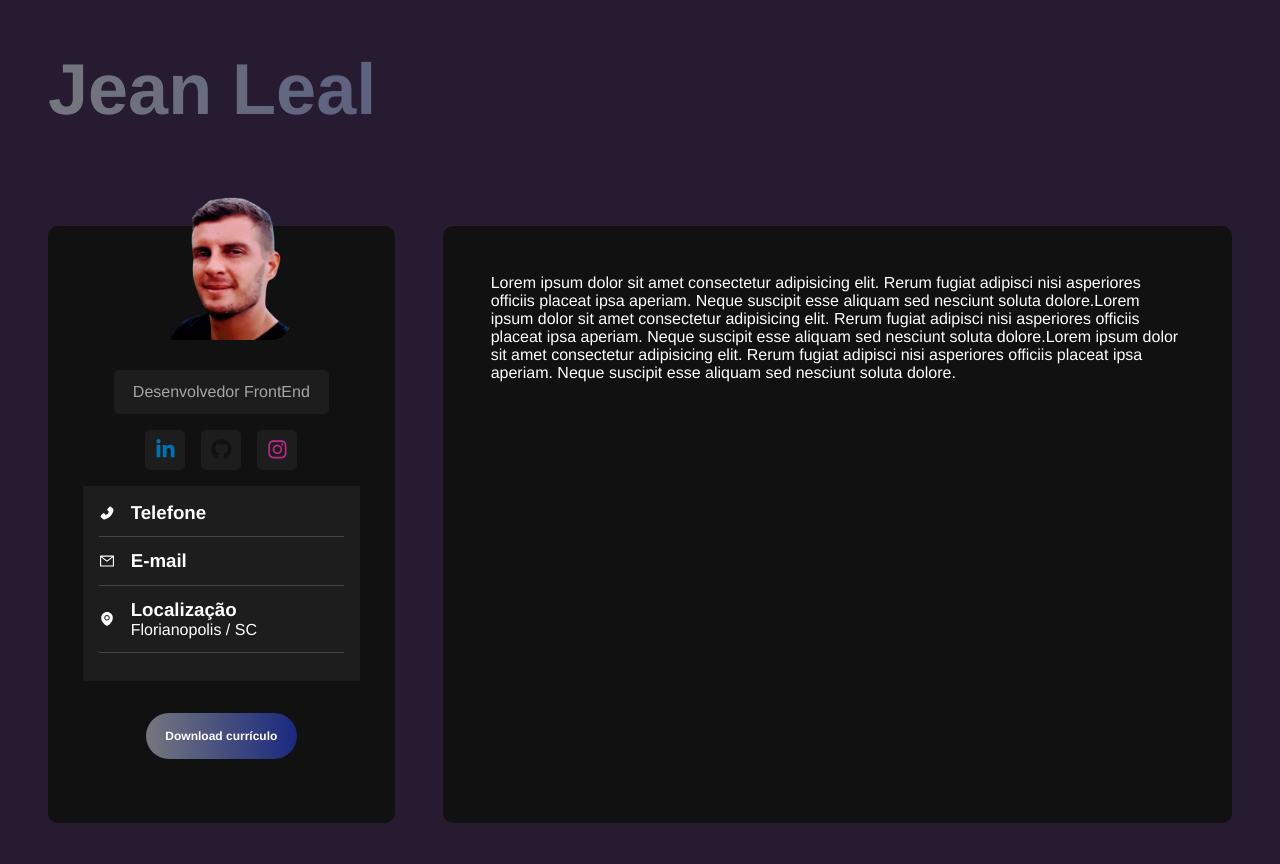
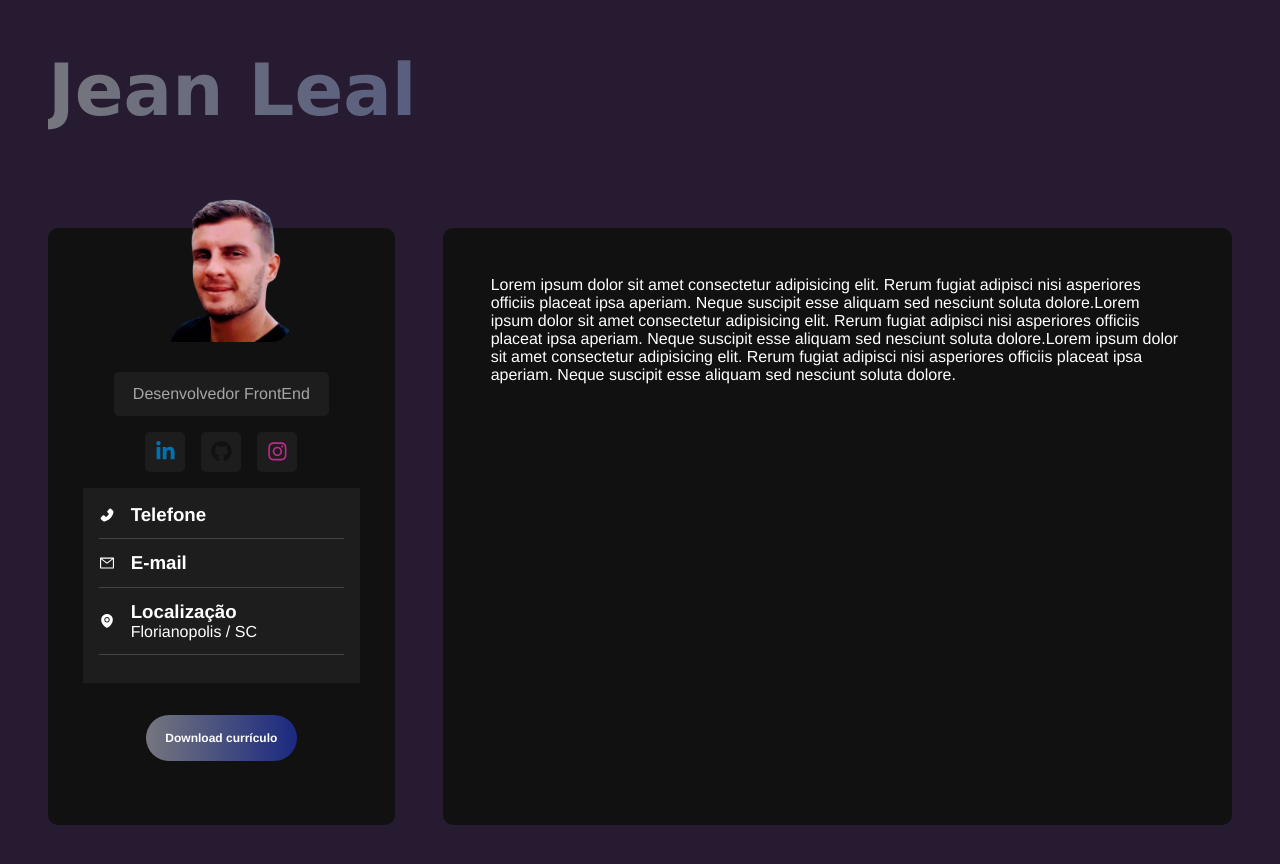
Before and after one commit to Jeanll7/perfil, a React (Vite) app: page / in a window 1280 px wide. Shown: the top 864 px of the page. Built offline with nearby package versions, Linux system fonts and the light colour scheme.

Commit message:
font family

```diff
--- a/src/styles/components/app.scss
+++ b/src/styles/components/app.scss
@@ -8,6 +8,7 @@
         width: 100%;
         font-size: 4.5rem;
         margin-bottom: 3rem;
+        font-family: variables.$font-title;
         background: variables.$gradient;
         background-clip: text;
         -webkit-background-clip: text;
@@ -15,7 +16,6 @@
     }
     @media screen and (max-width: 460px) {
         h1 {
-            font-family: Verdana, sans-serif;
             margin-bottom: 1.6rem;
             font-size: 3rem;
         }
```
